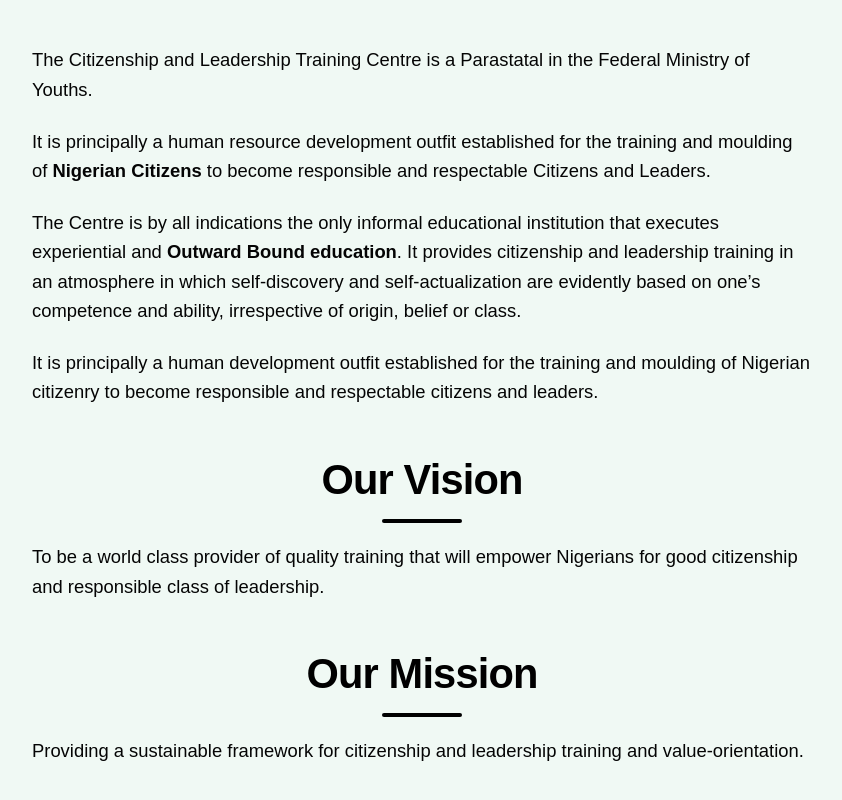
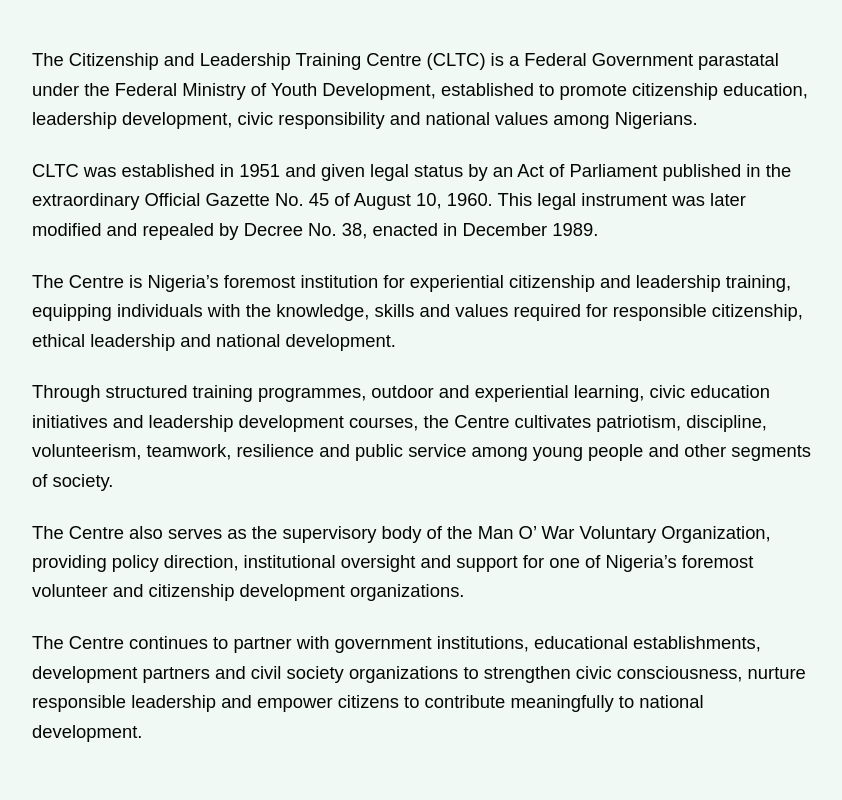
Before and after one commit to Balami7/cltc17, a Next.js app: page /about in a window 1280 px wide. Shown: the part 320-1120 px from the top of the page, without its empty margins (218-1060 px from the left). Built offline with nearby package versions, Linux system fonts and the light colour scheme; some icons are missing.

Commit message:
Update page.tsx

```diff
--- a/app/about/page.tsx
+++ b/app/about/page.tsx
@@ -14,41 +14,44 @@ export default function AboutPage() {
 
           <div className="content">
             <p>
-              The Citizenship and Leadership Training Centre is a Parastatal in the Federal Ministry of Youths.
+              The Citizenship and Leadership Training Centre (CLTC) is a Federal Government parastatal under the Federal Ministry of Youth Development, established to promote citizenship education, leadership development, civic responsibility and national values among Nigerians.
             </p>
             <p>
-              It is principally a human resource development outfit established for the training and moulding of{" "}
-              <span className="highlight">Nigerian Citizens</span> to become responsible and respectable Citizens and Leaders.
+              CLTC was established in 1951 and given legal status by an Act of Parliament published in the extraordinary Official Gazette No. 45 of August 10, 1960. This legal instrument was later modified and repealed by Decree No. 38, enacted in December 1989.
             </p>
             <p>
-              The Centre is by all indications the only informal educational institution that executes experiential and{" "}
-              <span className="highlight">Outward Bound education</span>. It provides citizenship and leadership training in an
-              atmosphere in which self-discovery and self-actualization are evidently based on one’s competence and ability,
-              irrespective of origin, belief or class.
+             The Centre is Nigeria’s foremost institution for experiential citizenship and leadership training, equipping individuals with the knowledge, skills and values required for responsible citizenship, ethical leadership and national development.
             </p>
             <p>
-              It is principally a human development outfit established for the training and moulding of Nigerian citizenry to
-              become responsible and respectable citizens and leaders.
+             Through structured training programmes, outdoor and experiential learning, civic education initiatives and leadership development courses, the Centre cultivates patriotism, discipline, volunteerism, teamwork, resilience and public service among young people and other segments of society.
+            </p>
+            <p>
+              The Centre also serves as the supervisory body of the Man O’ War Voluntary Organization, providing policy direction, institutional oversight and support for one of Nigeria’s foremost volunteer and citizenship development organizations.
+            </p>
+            <p>
+              The Centre continues to partner with government institutions, educational establishments, development partners and civil society organizations to strengthen civic consciousness, nurture responsible leadership and empower citizens to contribute meaningfully to national development.
             </p>
           </div>
 
           <h2>Our Vision</h2>
           <div className="content">
             <p>
-              To be a world class provider of quality training that will empower Nigerians for good citizenship and responsible
-              class of leadership.
+              To be Nigeria’s leading training institution for developing responsible citizens, ethical leaders and active communities committed to national development.
             </p>
           </div>
 
           <h2>Our Mission</h2>
           <div className="content">
-            <p>Providing a sustainable framework for citizenship and leadership training and value-orientation.</p>
+            <p>To promote citizenship, patriotism, leadership, volunteerism and civic responsibility through innovative training, experiential learning, strategic partnerships and community engagement.</p>
           </div>
 
           <h2>Our Mandate</h2>
           <div className="content">
             <p>
-              To establish Man O'War Clubs and Commands and formulate policy guidelines for running the Clubs and Commands.
+              To promote citizenship education, leadership development, patriotism and national values through training, advocacy and experiential learning that builds the capacity of Nigerians to become responsible citizens and leaders committed to national development. <br/>
+              To establish, supervise and strengthen the Man O’ War Voluntary Organization in promoting volunteerism, civic responsibility and community service. <br />
+              To conduct research into youth-related social issues and develop practical solutions that foster responsible citizenship and national development.
+
             </p>
           </div>
         </div>
```
